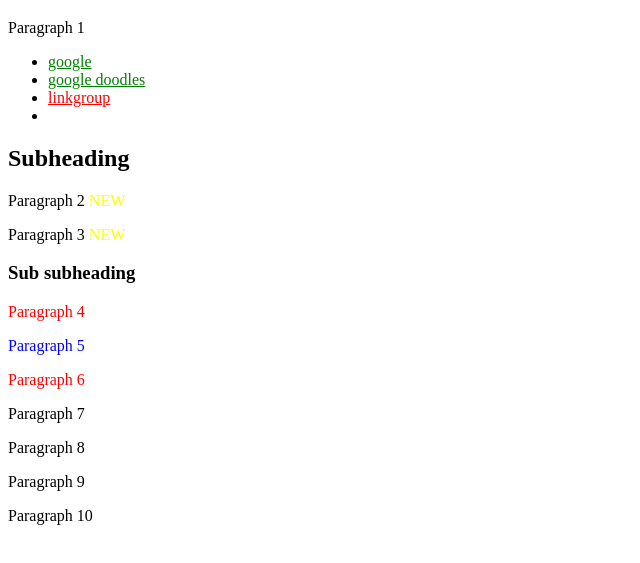
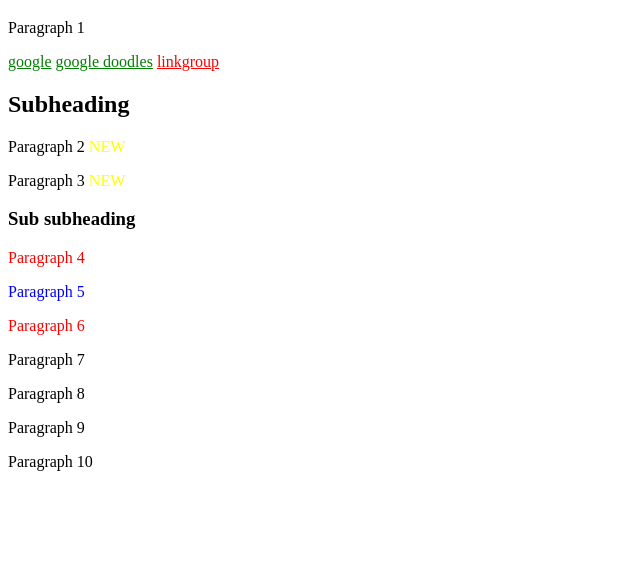
Before and after one commit to Tomislav303/zadatak, a plain HTML site: page zadatak/index.html in a window 1280 px wide. Shown: the part 61-624 px from the top of the page, without its empty margins (0-640 px from the left). Drawn offline with Linux system fonts and the light colour scheme.

Commit message:
Update index.html

```diff
--- a/zadatak/index.html
+++ b/zadatak/index.html
@@ -2,9 +2,10 @@
 <html>
     <head>
 	   <meta charset="UTF-8">
-    <meta name="viewport" content="width=device-width, initial-scale=1.0">
 	  <link rel="stylesheet" href="./zadatak.css">
-	  <header>
+	 <style> </style>
+    </head>
+	 <header>
 
 	  <h1>Main Heading</h1>
 	  </header>
@@ -12,12 +13,12 @@
 	    <body>
 
 			     <p> Paragraph 1</p>
-                    <ul>
-			            <li><a href="https://www.google.com">google</a></li>
-					     <li><a href="https://www.google.com/doodles">google doodles</a></li>
-                         <li><a href="https://www.link-group.eu">linkgroup</a><li>
 
-			        </ul>
+			            <a href="https://www.google.com">google</a>
+					     <a href="https://www.google.com/doodles">google doodles</a>
+                         <a href="https://www.link-group.eu">linkgroup</a>
+
+
 
 				             <h2> Subheading</h2>
 						      <p> Paragraph 2 </p>
```
